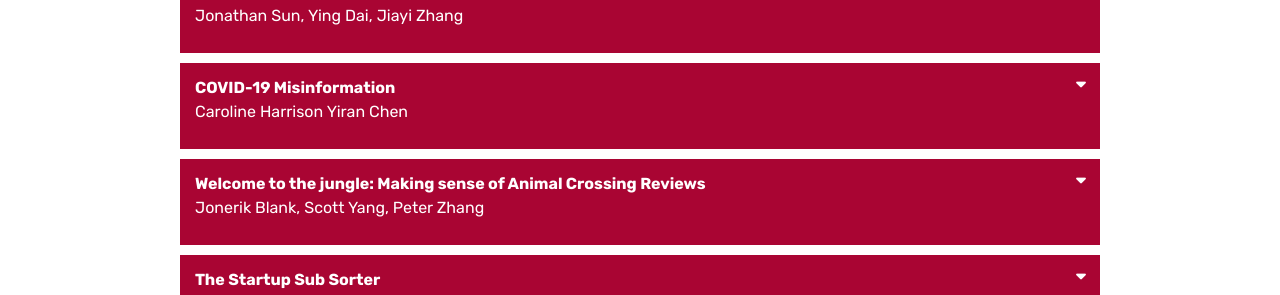
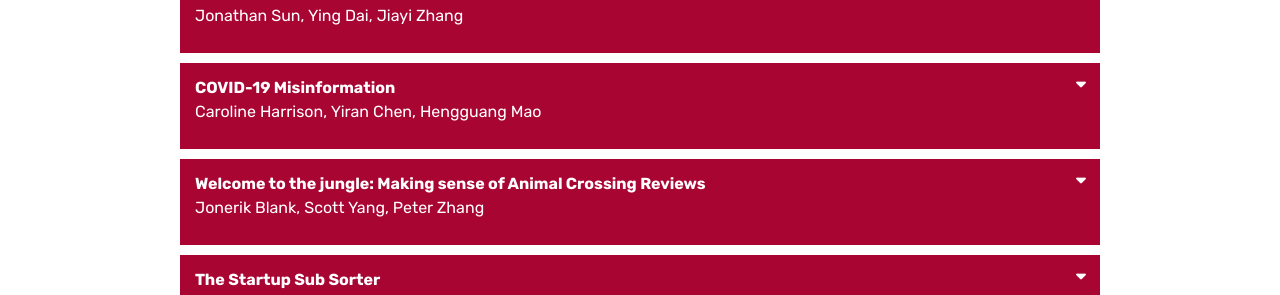
Before and after one commit to cccfran/modern-data-mining, a Jekyll site: the page built from dsl.html, in a window 1280 px wide. Shown: the part 2973-3268 px from the top of the page. Built offline with Jekyll 4.4.1, drawn with Linux system fonts in a browser that asks for light colours.

Commit message:
Update speakers.json

```diff
--- a/_data/speakers.json
+++ b/_data/speakers.json
@@ -145,6 +145,11 @@
         "name": "Yiran Chen",
         "class": "",
         "pic": null
+      },
+      {
+        "name": "Hengguang Mao",
+        "class": "",
+        "pic": null
       }
     ],
     "time": "",
```
